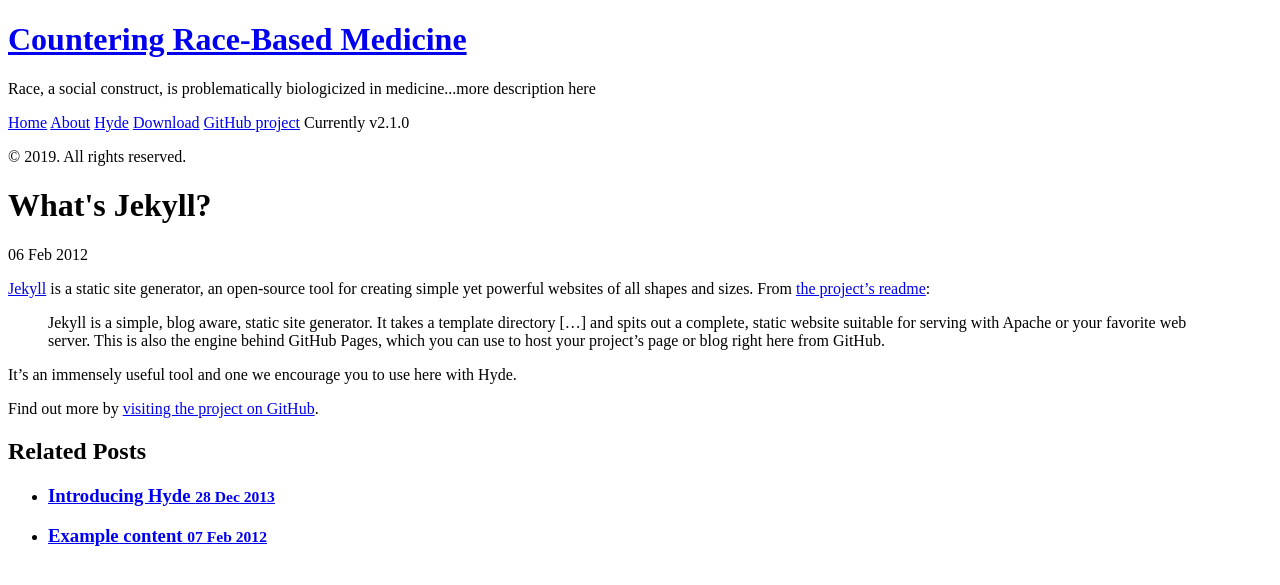
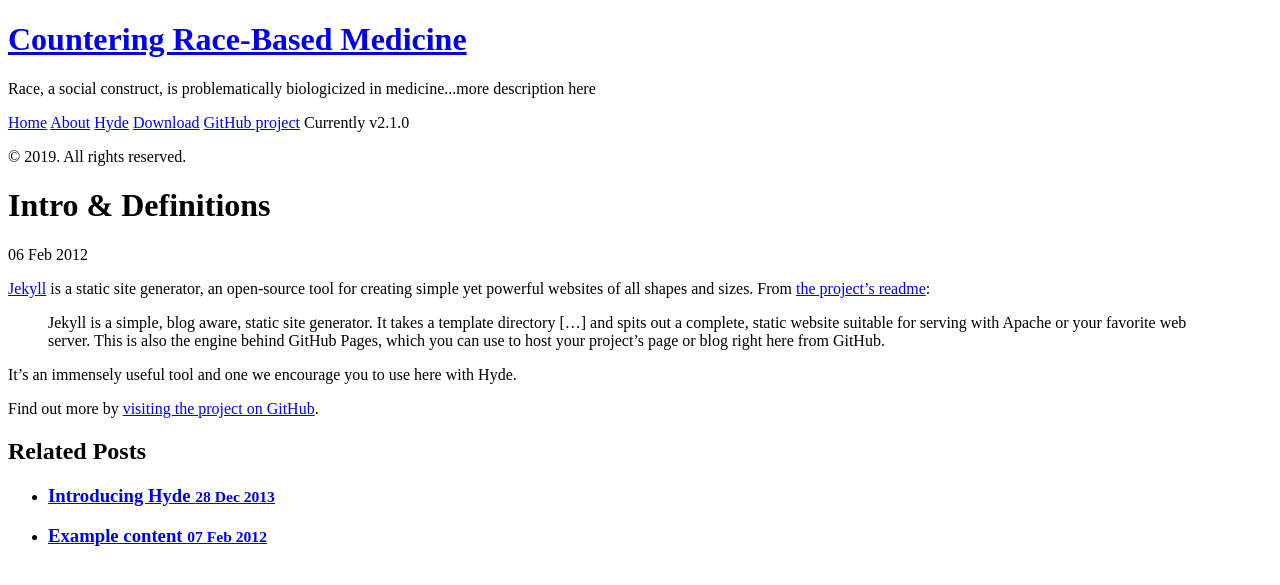
Before and after one commit to ayzhang93/Countering-Race-Based-Medicine, a Jekyll site: the page built from _posts/2012-02-06-whats-jekyll.md, in a window 1280 px wide. Shown: the top 585 px of the page. Built offline with Jekyll 4.4.1, drawn with Linux system fonts in a browser that asks for light colours; Markdown is read by kramdown in place of the engine named in the settings.

Commit message:
Update 2012-02-06-whats-jekyll.md

```diff
--- a/_posts/2012-02-06-whats-jekyll.md
+++ b/_posts/2012-02-06-whats-jekyll.md
@@ -1,6 +1,6 @@
 ---
 layout: post
-title: What's Jekyll?
+title: Intro & Definitions
 ---
 
 [Jekyll](http://jekyllrb.com) is a static site generator, an open-source tool for creating simple yet powerful websites of all shapes and sizes. From [the project's readme](https://github.com/mojombo/jekyll/blob/master/README.markdown):
```
